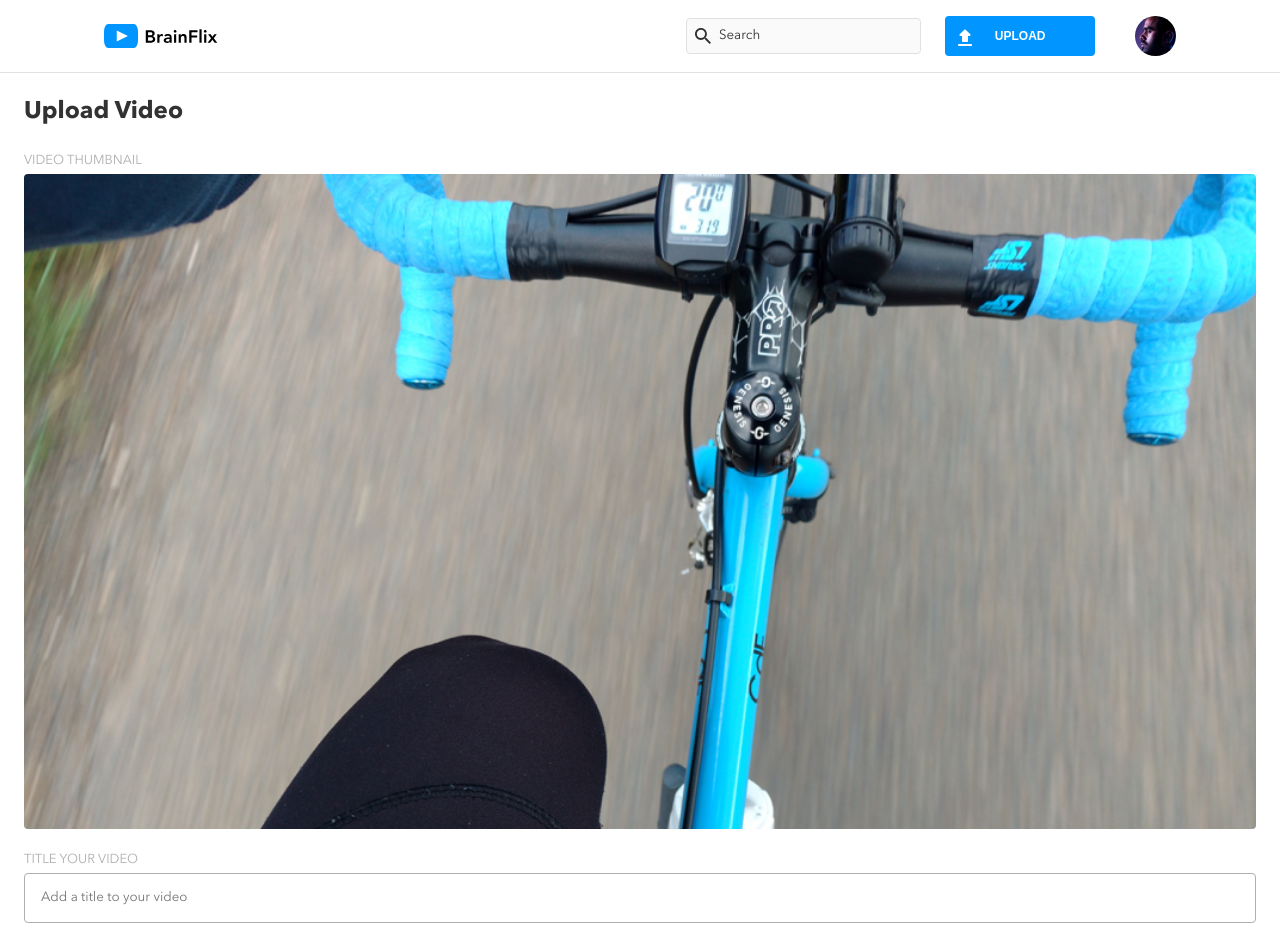
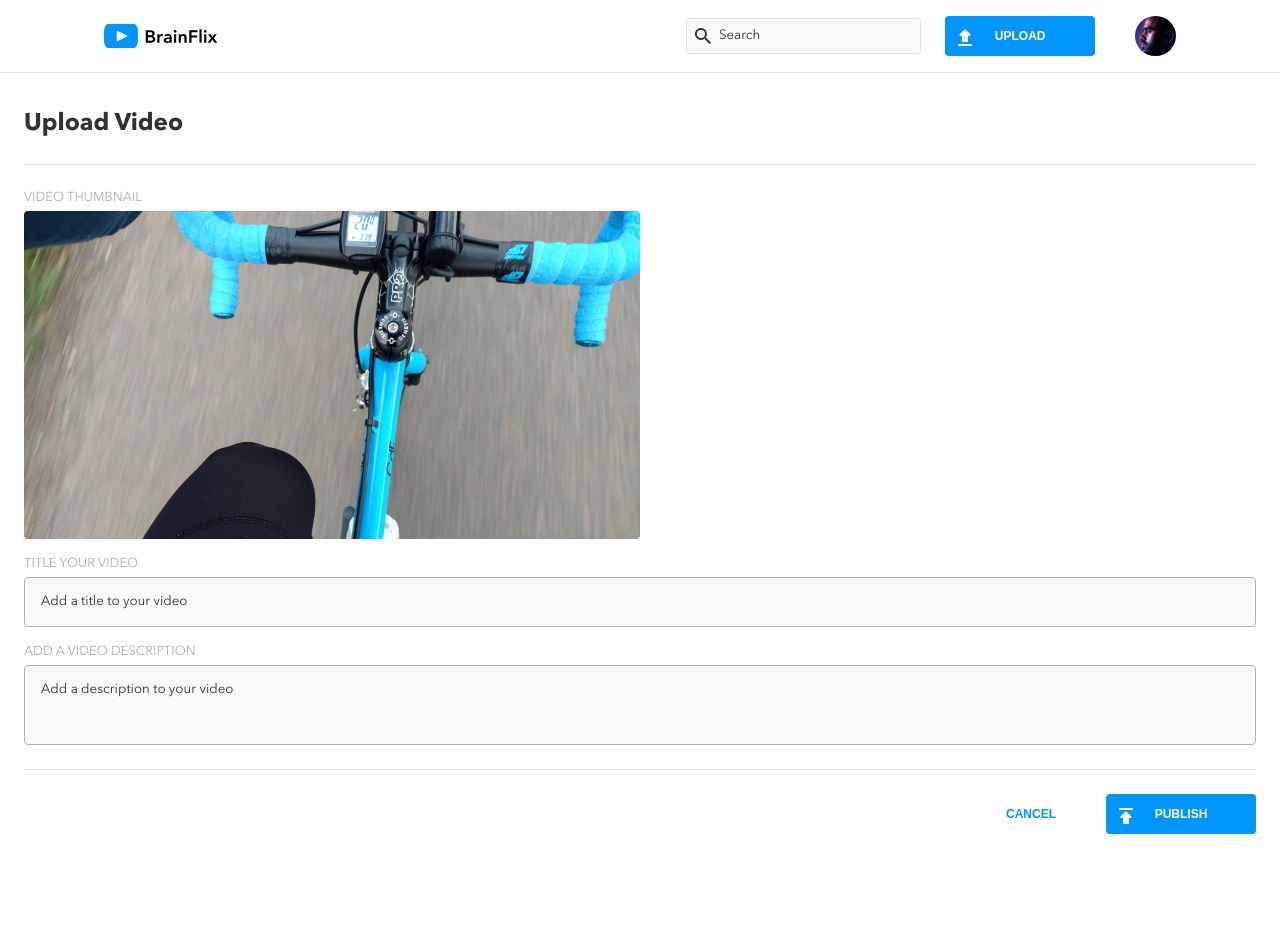
Before and after one commit to henryluan95/henry-luan-brainfix, a React (Create React App) app: page / in a window 1280 px wide. Shown: the top 939 px of the page. After the commit the page ends 858 px from the top, so only its background shows below. Built offline with nearby package versions, Linux system fonts and the light colour scheme.

Commit message:
Finished responsive design for table screen on uploadPage

```diff
--- a/src/pages/VideoUploadPage/VideoUploadPage.scss
+++ b/src/pages/VideoUploadPage/VideoUploadPage.scss
@@ -22,12 +22,22 @@
       left: 0;
       transform: translateX(-50%);
     }
+
+    @include tablet {
+      padding: $padding-before-headline-tablet-desk 0
+        $padding-before-headline-mobile 0;
+      border-bottom: 1px solid $color-secondary-mercury;
+    }
   }
 
   .input {
-    padding-top: $padding-before-headline-mobile;
+    padding-top: $padding-regular-mobile;
+    @include tablet {
+      padding-top: $padding-regular-tablet-desk;
+    }
 
     &__video {
+      @include flex-layout(column);
       &-title {
         color: $color-primary-silver;
         text-transform: uppercase;
@@ -37,10 +47,20 @@
         border-radius: 0.25rem;
         width: 100%;
         margin-top: 0.25rem;
+        @include tablet {
+          width: 50%;
+        }
       }
     }
 
     &__details {
+      padding-bottom: $padding-regular-mobile;
+
+      @include tablet {
+        border-bottom: 1px solid $color-secondary-mercury;
+        padding-bottom: $padding-regular-tablet-desk;
+      }
+
       label {
         @include flex-layout(column, center);
         color: $color-primary-silver;
@@ -58,6 +78,11 @@
         border: 1px solid $color-primary-silver;
         border-radius: 0.25rem;
         margin-top: 0.25rem;
+        background-color: $color-secondary-alabaster;
+
+        &::placeholder {
+          color: $color-primary-black;
+        }
 
         @include tablet {
           padding: 1rem;
@@ -73,12 +98,26 @@
   }
 
   &__buttons {
-    padding-top: $padding-before-headline-mobile;
+    @include tablet {
+      padding-top: $padding-before-headline-mobile;
+      @include flex-layout(row, flex-end, center);
+    }
+
+    &--publish {
+      @include tablet {
+        order: 2;
+      }
+    }
 
     &--cancel {
       margin-top: $padding-regular-mobile;
       background-color: transparent;
       color: $color-primary-blue;
+
+      @include tablet {
+        order: 1;
+        margin-top: 0;
+      }
     }
   }
 }
```
